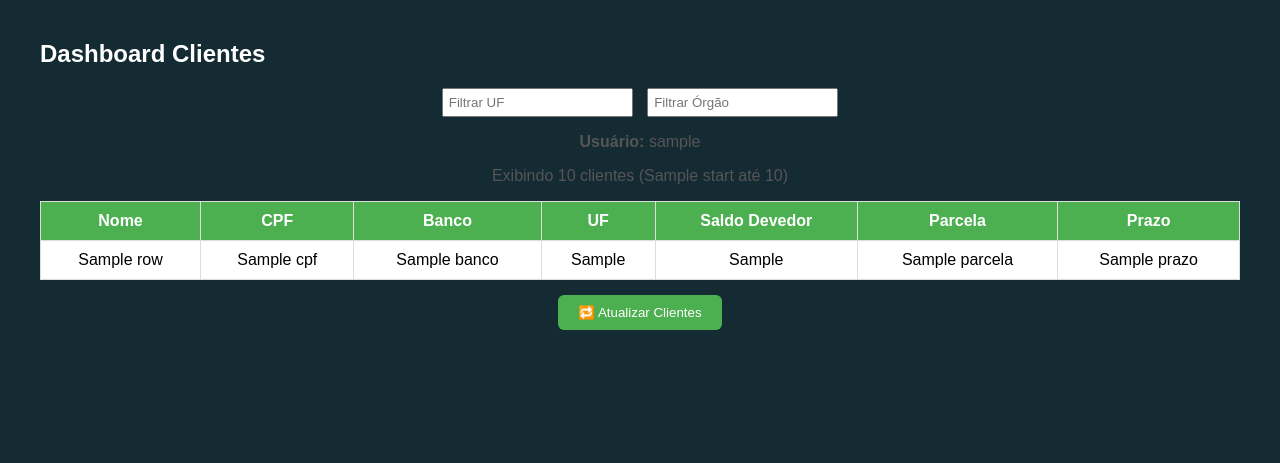
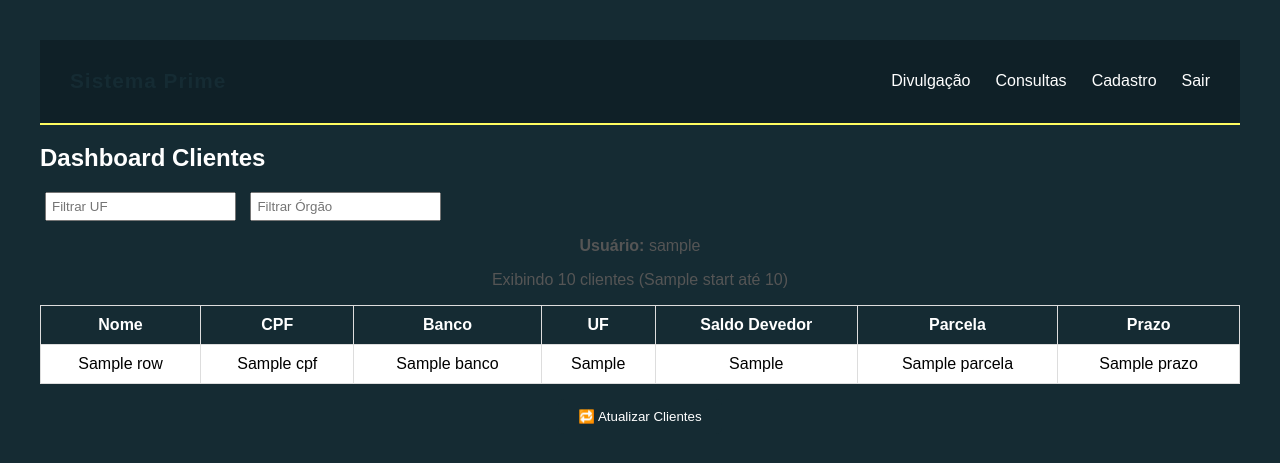
Before and after one commit to projetoautomacaoprime-byte/automacao_do_trampo, a Flask app: template templates/sheets_view.html in a window 1280 px wide. Shown: the top 463 px of the page. Run offline with Flask 3, Linux system fonts and the light colour scheme; the template is opened without the code that fills it: most values are stand-ins (such as "Sample title", 1, 10 or a date in 2020).

Commit message:
Css fora do sheets. Add menu

```diff
--- /dev/null
+++ b/static/css/dashboard.css
@@ -0,0 +1,93 @@
+body {
+        font-family: Arial;
+        margin: 40px;
+        background: #152B33;
+        color: #fff;
+}
+
+table {
+        border-collapse: collapse;
+        width: 100%;
+        background: white;
+        color: black;
+}
+
+th, td {
+        border: 1px solid #ddd;
+        padding: 10px;
+        text-align: center;
+}
+
+th {
+        background-color: #152B33;
+        color: white;
+}
+
+tr:nth-child(even) {
+        background-color: #f2f2f2;
+}
+
+button {
+        padding: 10px 20px;
+        margin-top: 15px;
+        cursor: pointer;
+        background-color: #152B33;
+        color: white;
+        border: none;
+        border-radius: 6px;
+}
+
+button:hover {
+        background-color: #152B33;
+}
+
+.info {
+        text-align: center;
+        margin-bottom: 15px;
+        color: #555;
+}
+
+.filtros {
+        text-align: left;
+        margin-bottom: 10px;
+}
+
+.filtros input {
+        padding: 5px;
+        margin: 0 5px;
+}
+
+.menu {
+        background-color: #0F2027; /* tom mais escuro */
+        display: flex;
+        justify-content: space-between;
+        align-items: center;
+        padding: 12px 30px;
+        border-bottom: 2px solid #fffc60;
+}
+
+.menu .logo {
+  font-size: 1.3em;
+  font-weight: bold;
+  color: #152B33;
+  letter-spacing: 1px;
+}
+
+.menu ul {
+  list-style: none;
+  display: flex;
+  gap: 25px;
+  margin: 0;
+  padding: 0;
+}
+
+.menu ul li a {
+  color: white;
+  text-decoration: none;
+  font-weight: 500;
+  transition: color 0.3s;
+}
+
+.menu ul li a:hover {
+  color: #152B33;
+}
--- a/templates/sheets_view.html
+++ b/templates/sheets_view.html
@@ -3,20 +3,19 @@
 <head>
     <meta charset="UTF-8">
     <title>Dashboard Clientes</title>
-    <style>
-        body { font-family: Arial; margin: 40px; background: #152B33; color: #fff; }
-        table { border-collapse: collapse; width: 100%; background: white; color: black; }
-        th, td { border: 1px solid #ddd; padding: 10px; text-align: center; }
-        th { background-color: #4CAF50; color: white; }
-        tr:nth-child(even) { background-color: #f2f2f2; }
-        button { padding: 10px 20px; margin-top: 15px; cursor: pointer; background-color: #4CAF50; color: white; border: none; border-radius: 6px; }
-        button:hover { background-color: #45a049; }
-        .info { text-align: center; margin-bottom: 15px; color: #555; }
-        .filtros { text-align: center; margin-bottom: 10px; }
-        .filtros input { padding: 5px; margin: 0 5px; }
-    </style>
+
+    <link rel="stylesheet" href="{{ url_for('static', filename='css/dashboard.css') }}">
 </head>
 <body>
+    <nav class="menu">
+  <h1 class="logo">Sistema Prime</h1>
+  <ul>
+    <li><a href="/divulgacao">Divulgação</a></li>
+    <li><a href="/consulta">Consultas</a></li>
+    <li><a href="/cadastro">Cadastro</a></li>
+    <li><a href="/logout">Sair</a></li>
+  </ul>
+</nav>
     <h2>Dashboard Clientes</h2>
 
     <div class="filtros">
```
